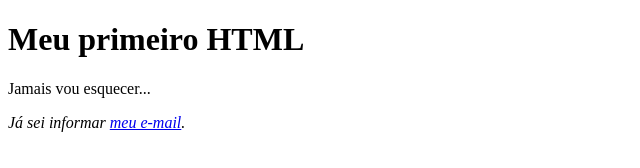
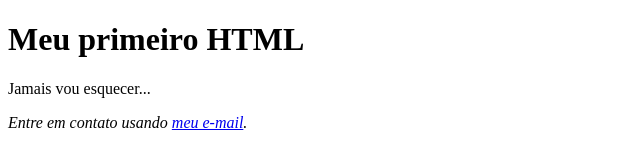
Before and after one commit to ramonchiara/git-class, a plain HTML site: page index.html in a window 1280 px wide. Shown: the whole page, without its empty margins (0-640 px from the left). Drawn offline with Linux system fonts and the light colour scheme.

Commit message:
Update index.html

```diff
--- a/index.html
+++ b/index.html
@@ -6,6 +6,6 @@
     <body>
         <h1>Meu primeiro HTML</h1>
         <p>Jamais vou esquecer...</p>
-        <address>Já sei informar <a href="mailto:ramonchiara@gmail.com">meu e-mail</a>.</address>
+        <address>Entre em contato usando <a href="mailto:ramonchiara@gmail.com">meu e-mail</a>.</address>
     </body>
 </html>
```
